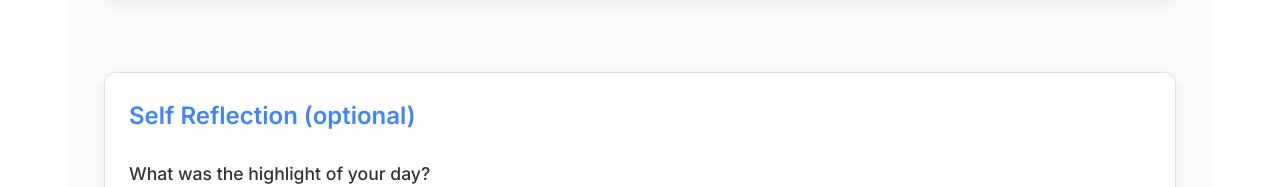
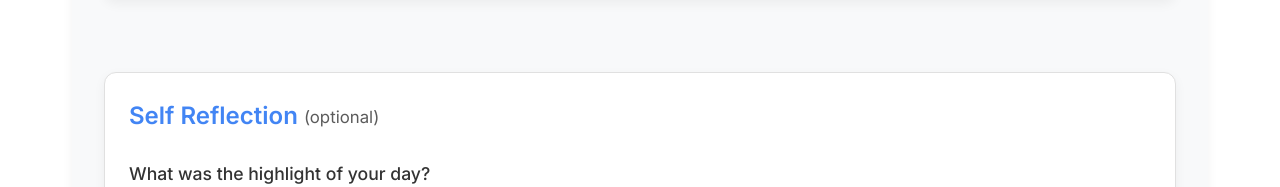
Before and after one commit to devswervo/daily-reflection-journal, a plain HTML site: page index.html in a window 1280 px wide. Shown: the part 1034-1221 px from the top of the page. Drawn offline with Linux system fonts and the light colour scheme.

Commit message:
Shrink font size of '(optional)' text in Self Reflection title

```diff
--- a/css/styles.css
+++ b/css/styles.css
@@ -636,3 +636,12 @@ footer p:last-child {
 .reflection-section textarea {
     margin-top: 1rem;
 }
+
+/* Optional text styling */
+.optional-text {
+    font-size: 0.7em;
+    font-weight: normal;
+    color: var(--text-color);
+    opacity: 0.8;
+    vertical-align: middle;
+}
--- a/index.html
+++ b/index.html
@@ -75,7 +75,7 @@
                     </div>
 
                     <div class="prompts-section">
-                        <h2>Self Reflection (optional)</h2>
+                        <h2>Self Reflection <span class="optional-text">(optional)</span></h2>
                         <div class="prompt">
                             <h4>What was the highlight of your day?</h4>
                             <textarea name="prompt1" rows="3" placeholder="Write your answer here..."></textarea>
```
